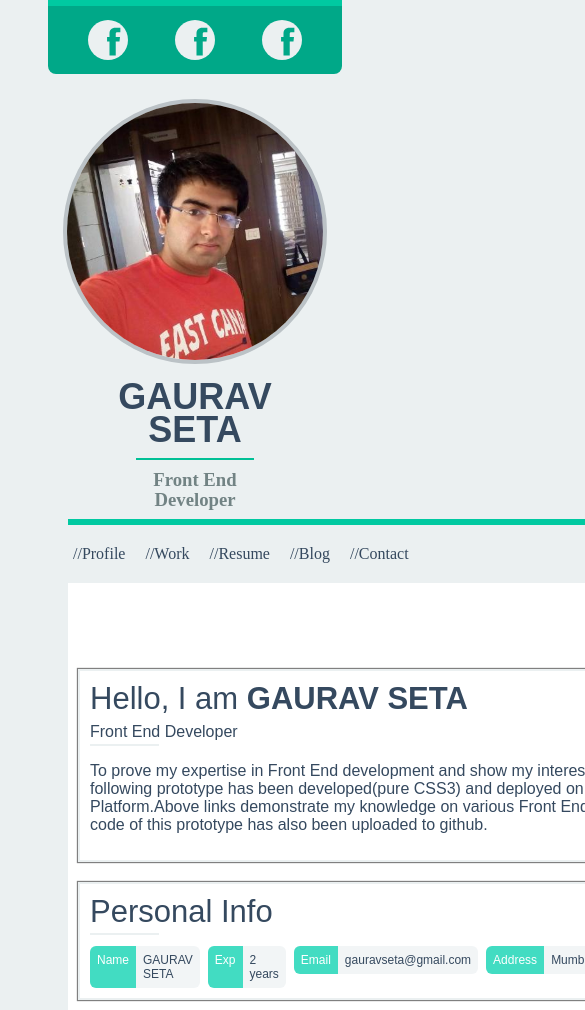
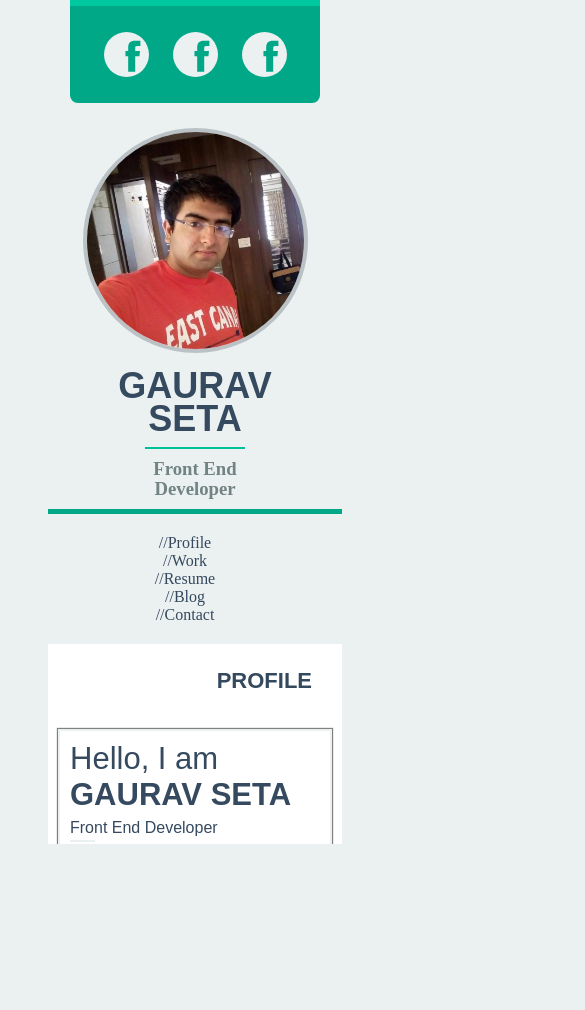
Before and after one commit to Gauravseta/Gaurav-Seta-Portfolio, a website: page index.html in a window 390 px wide. Shown: the top 1010 px of the page, 585 px wide, since content can reach past the window. After the commit the page ends 844 px from the top, so only its background shows below. Drawn offline with nearby package versions, Linux system fonts and the light colour scheme.

Commit message:
making responsive

```diff
--- a/index.html
+++ b/index.html
@@ -32,7 +32,7 @@
 
 		</div>
 		<div class="right-section">
-			<div class="opaque-divider"></div>
+			<div class="opaque-divider-right"></div>
 			<div class="menu-bar">
 				<a class="menu-item" href="">//Profile</a>
 				<a class="menu-item" href="">//Work</a>
@@ -75,7 +75,7 @@
 
 		</div>
 
-	<div>
+	</div>
 
 
 	<script>
--- a/index.js
+++ b/index.js
@@ -11,9 +11,4 @@ app.get('/',function(req,res){
 	res.sendFile(path.join(__dirname+'/index.html'));
 
 });
-
-app.get('/rough',function(req,res){
-	res.sendFile(path.join(__dirname+'/index1.html'));
-});
-
 app.listen(process.env.PORT||8080);
--- a/styles/profile-page.css
+++ b/styles/profile-page.css
@@ -10,22 +10,31 @@
 	}
 
 	.profile-container {
-		display:flex;
-		flex-direction:row;
-		flex-wrap:wrap;
-		height:100%;
-		margin:0px 48px;
+		display: flex;
+    		flex-direction: row;
+    		flex-wrap: wrap;
+    		height: 100%;
+    		justify-content: center;
+    		/* margin: 0px 48px; */
+    		/* text-align: center; */
+    		padding: 0px 48px;
+		align-content: flex-start;
+		overflow-y: auto;
+    		overflow-x: auto;
 	}
 
 	.left-section {
-		flex:2;
+		flex-basis: 100%;
+    		max-width: 250px;
 	}
 
 	.right-section {
-		flex:8;
-		padding:0px 0px 0px 20px;
+		padding:0px 0px 0px 0px;
 		display:flex;
 		flex-direction:column;
+		flex-basis:100%;
+		overflow-x: auto;
+		overflow-y:auto;
 	}
 
 	.social-link-container {
@@ -35,22 +44,23 @@
 	.opaque-divider {
 		background-color:#00C9A1;
 		padding:3px 0px;
+		    flex-basis: 100%;
 	}
 
 	.social-link-body {
 		display:flex;
 		flex-direction:row;
-		justify-content:space-around;
+		justify-content:center;
 		flex-wrap:wrap;
 		padding:14px 17px;
 		border-radius:0px 0px 8px 8px;
 		background-color:#00A888;
 	}
 	.social-link-item {
-		width:40px;
-		height:40px;
-		margin:0px;
-		border-radius:50%;
+		width: 45px;
+    height: 45px;
+    margin: 12px;
+    border-radius: 50%;
 	}
 
 	.image-container {
@@ -88,7 +98,7 @@
 
 	.opaque-divider-right {
 		background-color:#00A888;
-		padding:3px 0px;
+		    height: 5px;
 	}
 
 	.menu-bar {
@@ -97,6 +107,7 @@
 		flex-direction:row;
 		flex-wrap:wrap;
 		padding:20px 5px;
+		text-align: center;
 
 	}
 
@@ -107,16 +118,19 @@
 	.menu-bar a {
 		text-decoration:none;
 		color:#34485E;
+		flex-basis: 100%;
 	}
 
 	.profile-content {
 		background-color:white;
-		flex:1;
 		display:flex;
 		flex-direction:column;
 		align-items:stretch;
 		font-family: sans-serif;
 		padding:10px;
+		/*flex-basis:100%;*/
+		overflow-x: auto;
+		flex:1;
 	}
 
 	.text-profile {
@@ -132,6 +146,7 @@
 		padding:10px;
 		box-shadow:0px 0px 1px 1px gray;
 		color:#35495F;
+		overflow-wrap: break-word;
 	}
 
 	.text-item-container .title {
@@ -156,7 +171,8 @@
 		align-content:flex-start;
 		align-items:flex-start;
 		margin-top:6px;
-
+		flex-wrap: wrap;
+		overflow-x: auto;
 	}
 	.personal-info-tags {
 		display:inline-flex;
@@ -181,3 +197,18 @@
 		border-top-right-radius:6px;
 		border-bottom-right-radius:6px;
 	}
+
+
+	@media only screen and (min-width:620px){
+		.left-section {
+			flex-basis:30%;
+		}
+
+		.right-section {
+			flex:1 0px;
+			margin-left: 5px;
+		}
+		.menu-bar a {
+			flex-basis: 0%;
+		}
+	}
--- a/styles/profile-page1.css
+++ /dev/null
@@ -1,199 +0,0 @@
-	* {
-		box-sizing:border-box;
-	}
-
-	html,body {
-		height:100%;
-		margin:0;
-		padding:0;
-		background-color:#EBF0F1;
-	}
-
-	.profile-container {
-		display: flex;
-    		flex-direction: row;
-    		flex-wrap: wrap;
-    		height: 100%;
-    		justify-content: center;
-    		/* margin: 0px 48px; */
-    		/* text-align: center; */
-    		padding: 0px 48px;
-		align-content: flex-start;
-		overflow-y: auto;
-    		overflow-x: auto;
-	}
-
-	.left-section {
-		flex-basis: 100%;
-    		max-width: 300px;
-	}
-
-	.right-section {
-		padding:0px 0px 0px 0px;
-		display:flex;
-		flex-direction:row;
-		flex-basis:100%;
-		overflow-x: auto;
-		flex-wrap:wrap;
-	}
-
-	.social-link-container {
-		margin-bottom: 25px;
-	}
-
-	.opaque-divider {
-		background-color:#00C9A1;
-		padding:3px 0px;
-		    flex-basis: 100%;
-	}
-
-	.social-link-body {
-		display:flex;
-		flex-direction:row;
-		justify-content:center;
-		flex-wrap:wrap;
-		padding:14px 17px;
-		border-radius:0px 0px 8px 8px;
-		background-color:#00A888;
-	}
-	.social-link-item {
-		width: 45px;
-    height: 45px;
-    margin: 12px;
-    border-radius: 50%;
-	}
-
-	.image-container {
-		text-align: center;
-	}
-
-	.name-container {
-		line-height: 0.5em;
-    		text-align: center;
-		color:#35495F;
-		font-family: sans-serif;
-		font-size: 18px;
-	}
-
-
-	.profile-image {
-		border:4px solid #BBC2C6;
-		border-radius:50%;
-		width:90%;
-		height:90%;
-	}
-	.horizontal-divider {
-		height:2px;
-		background-color:#00C096;
-		width:40%;
-		margin-right:auto;
-		margin-left:auto;
-	}
-
-	.developer-title {
-		color:#728384;
-		text-align:center;
-		line-height:0.1em;
-	}
-
-	.opaque-divider-right {
-		background-color:#00A888;
-		padding:3px 0px;
-		flex-basis:100%;
-	}
-
-	.menu-bar {
-		background-color:transparent;
-		display:flex;
-		flex-direction:row;
-		flex-wrap:wrap;
-		padding:20px 5px;
-		flex-basis:100%;
-
-	}
-
-	.menu-item {
-		margin-right:20px;
-	}
-
-	.menu-bar a {
-		text-decoration:none;
-		color:#34485E;
-		flex-basis: 100%;
-	}
-
-	.profile-content {
-		background-color:white;
-		display:flex;
-		flex-direction:column;
-		align-items:stretch;
-		font-family: sans-serif;
-		padding:10px;
-		flex-basis:100%;
-		overflow-x: auto;
-	}
-
-	.text-profile {
-		align-self:flex-end;
-		margin-right:20px;
-		color:#34485E;
-		font-size: 11px;
-	}
-
-	.text-item-container {
-		border:2px solid #EBF0F1;
-		margin-top:20px;
-		padding:10px;
-		box-shadow:0px 0px 1px 1px gray;
-		color:#35495F;
-		overflow-wrap: break-word;
-	}
-
-	.text-item-container .title {
-		    font-size: 31px;
-	}
-
-	.text-item-container .subtitle {
-	             margin-top: 6px;
-	}
-
-	.text-item-container .divider {
-		padding:1px 0px;
-		background-color:#EBF0F1;
-		width:10%;
-		margin-top:3px;
-	}
-
-	.personal-info-list {
-		display:flex;
-		flex-direction:row;
-		justify-content:flex-start;
-		align-content:flex-start;
-		align-items:flex-start;
-		margin-top:6px;
-		flex-wrap: wrap;
-		overflow-x: auto;
-	}
-	.personal-info-tags {
-		display:inline-flex;
-		margin-top:5px;
-		flex-direction:row;
-		flex-wrap:nowrap;
-		font-size:12px;
-		margin-right:8px;
-	}
-
-	.personal-info-tags .key {
-		padding:7px;
-		background-color:#42DCC2;
-		color:white;
-		border-top-left-radius:6px;
-		border-bottom-left-radius:6px;
-	}
-	.personal-info-tags .value {
-		padding:7px;
-		background-color:#F2F5F6;
-		color:#35495F;
-		border-top-right-radius:6px;
-		border-bottom-right-radius:6px;
-	}
```
Also changed, not shown: index1.html (deleted, +0 -89 lines).
